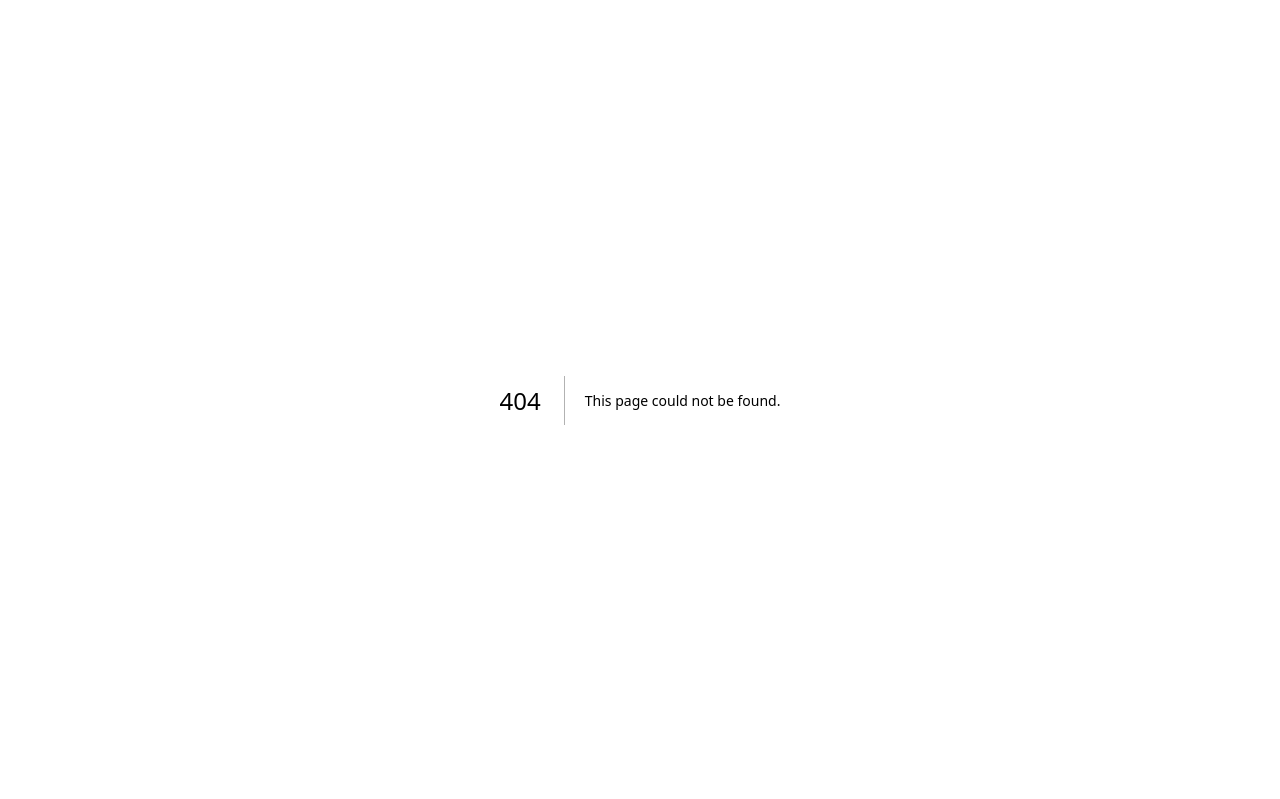
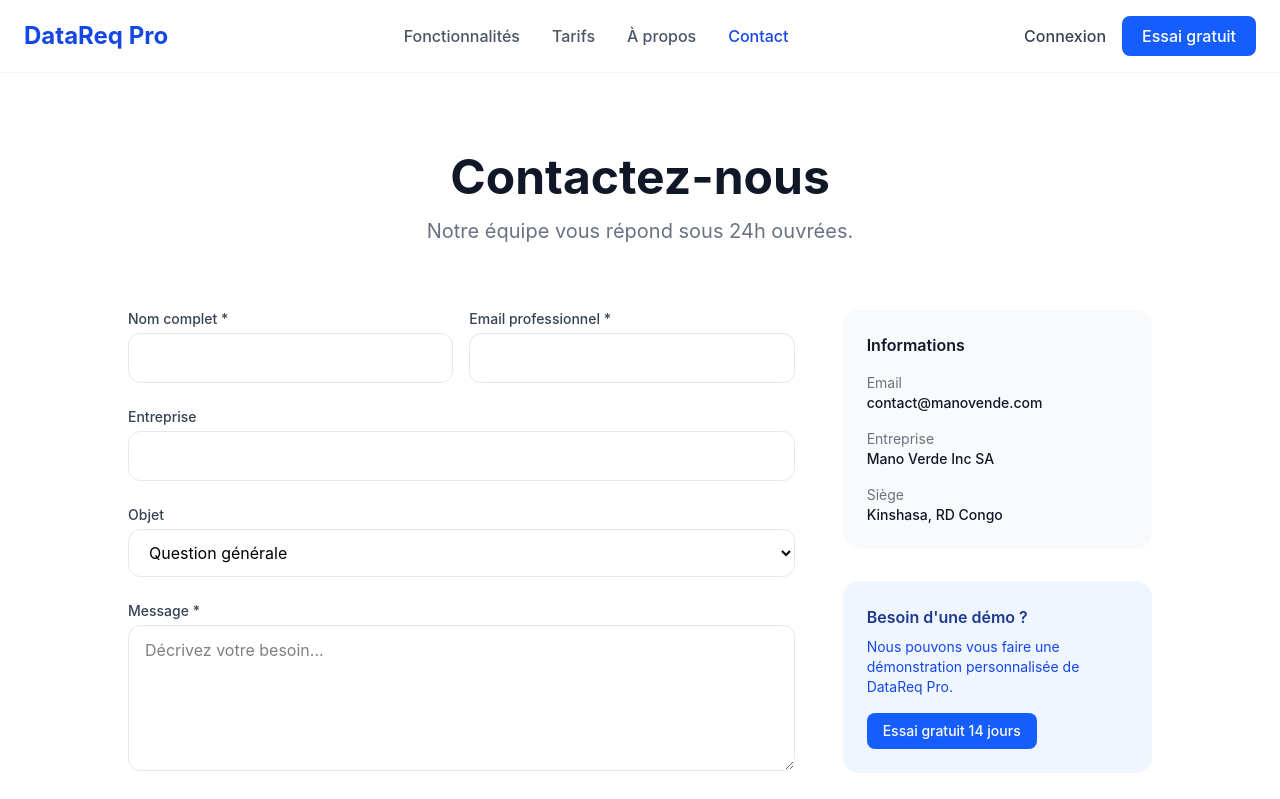
Before and after one commit to AlexMano25/datareq-pro, a Next.js app: page /contact in a window 1280 px wide. Before the commit this address had no page. Shown: the top 799 px of the page. Built offline with nearby package versions, Linux system fonts and the light colour scheme.

Commit message:
Create page.tsx

```diff
--- /dev/null
+++ b/src/app/contact/page.tsx
@@ -0,0 +1,118 @@
+'use client';
+import { useState } from 'react';
+import Link from 'next/link';
+import PublicNav from '@/components/PublicNav';
+import PublicFooter from '@/components/PublicFooter';
+
+export default function ContactPage() {
+  const [form, setForm] = useState({ name: '', email: '', company: '', subject: 'general', message: '' });
+  const [sent, setSent] = useState(false);
+
+  function handleSubmit(e: React.FormEvent) {
+    e.preventDefault();
+    // In production, this would send to an API
+    setSent(true);
+  }
+
+  return (
+    <div className="min-h-screen bg-white">
+      <PublicNav />
+
+      <section className="pt-20 pb-24">
+        <div className="max-w-7xl mx-auto px-6">
+          <div className="text-center mb-16">
+            <h1 className="text-4xl md:text-5xl font-bold text-gray-900 mb-4">Contactez-nous</h1>
+            <p className="text-xl text-gray-500">Notre équipe vous répond sous 24h ouvrées.</p>
+          </div>
+
+          <div className="grid md:grid-cols-3 gap-12 max-w-5xl mx-auto">
+            <div className="md:col-span-2">
+              {sent ? (
+                <div className="bg-green-50 border border-green-200 rounded-2xl p-12 text-center">
+                  <div className="text-5xl mb-4">✓</div>
+                  <h2 className="text-2xl font-bold text-green-800 mb-2">Message envoyé</h2>
+                  <p className="text-green-600">Merci pour votre message. Notre équipe vous contactera dans les 24h.</p>
+                </div>
+              ) : (
+                <form onSubmit={handleSubmit} className="space-y-6">
+                  <div className="grid md:grid-cols-2 gap-4">
+                    <div>
+                      <label className="block text-sm font-medium text-gray-700 mb-1">Nom complet *</label>
+                      <input type="text" required value={form.name} onChange={e => setForm({...form, name: e.target.value})}
+                        className="w-full px-4 py-3 border border-gray-200 rounded-xl focus:ring-2 focus:ring-blue-500 focus:border-blue-500" />
+                    </div>
+                    <div>
+                      <label className="block text-sm font-medium text-gray-700 mb-1">Email professionnel *</label>
+                      <input type="email" required value={form.email} onChange={e => setForm({...form, email: e.target.value})}
+                        className="w-full px-4 py-3 border border-gray-200 rounded-xl focus:ring-2 focus:ring-blue-500 focus:border-blue-500" />
+                    </div>
+                  </div>
+                  <div>
+                    <label className="block text-sm font-medium text-gray-700 mb-1">Entreprise</label>
+                    <input type="text" value={form.company} onChange={e => setForm({...form, company: e.target.value})}
+                      className="w-full px-4 py-3 border border-gray-200 rounded-xl focus:ring-2 focus:ring-blue-500 focus:border-blue-500" />
+                  </div>
+                  <div>
+                    <label className="block text-sm font-medium text-gray-700 mb-1">Objet</label>
+                    <select value={form.subject} onChange={e => setForm({...form, subject: e.target.value})}
+                      className="w-full px-4 py-3 border border-gray-200 rounded-xl focus:ring-2 focus:ring-blue-500 focus:border-blue-500">
+                      <option value="general">Question générale</option>
+                      <option value="demo">Demande de démo</option>
+                      <option value="enterprise">Offre Enterprise</option>
+                      <option value="partnership">Partenariat</option>
+                      <option value="support">Support technique</option>
+                    </select>
+                  </div>
+                  <div>
+                    <label className="block text-sm font-medium text-gray-700 mb-1">Message *</label>
+                    <textarea required rows={5} value={form.message} onChange={e => setForm({...form, message: e.target.value})}
+                      className="w-full px-4 py-3 border border-gray-200 rounded-xl focus:ring-2 focus:ring-blue-500 focus:border-blue-500"
+                      placeholder="Décrivez votre besoin..." />
+                  </div>
+                  <button type="submit" className="bg-blue-600 text-white px-8 py-3 rounded-xl font-semibold hover:bg-blue-700 transition-colors">
+                    Envoyer le message
+                  </button>
+                </form>
+              )}
+            </div>
+
+            <div className="space-y-8">
+              <div className="bg-gray-50 rounded-2xl p-6">
+                <h3 className="font-semibold text-gray-900 mb-4">Informations</h3>
+                <div className="space-y-4 text-sm">
+                  <div>
+                    <p className="text-gray-500">Email</p>
+                    <p className="font-medium text-gray-900">contact@manovende.com</p>
+                  </div>
+                  <div>
+                    <p className="text-gray-500">Entreprise</p>
+                    <p className="font-medium text-gray-900">Mano Verde Inc SA</p>
+                  </div>
+                  <div>
+                    <p className="text-gray-500">Siège</p>
+                    <p className="font-medium text-gray-900">Kinshasa, RD Congo</p>
+                  </div>
+                </div>
+              </div>
+
+              <div className="bg-blue-50 rounded-2xl p-6">
+                <h3 className="font-semibold text-blue-900 mb-2">Besoin d'une démo ?</h3>
+                <p className="text-blue-700 text-sm mb-4">Nous pouvons vous faire une démonstration personnalisée de DataReq Pro.</p>
+                <Link href="/register" className="inline-block bg-blue-600 text-white px-4 py-2 rounded-lg text-sm font-medium hover:bg-blue-700 transition-colors">
+                  Essai gratuit 14 jours
+                </Link>
+              </div>
+
+              <div className="bg-green-50 rounded-2xl p-6">
+                <h3 className="font-semibold text-green-900 mb-2">Support client</h3>
+                <p className="text-green-700 text-sm">Déjà client ? Connectez-vous à votre tableau de bord pour accéder au support prioritaire.</p>
+              </div>
+            </div>
+          </div>
+        </div>
+      </section>
+
+      <PublicFooter />
+    </div>
+  );
+}
```
